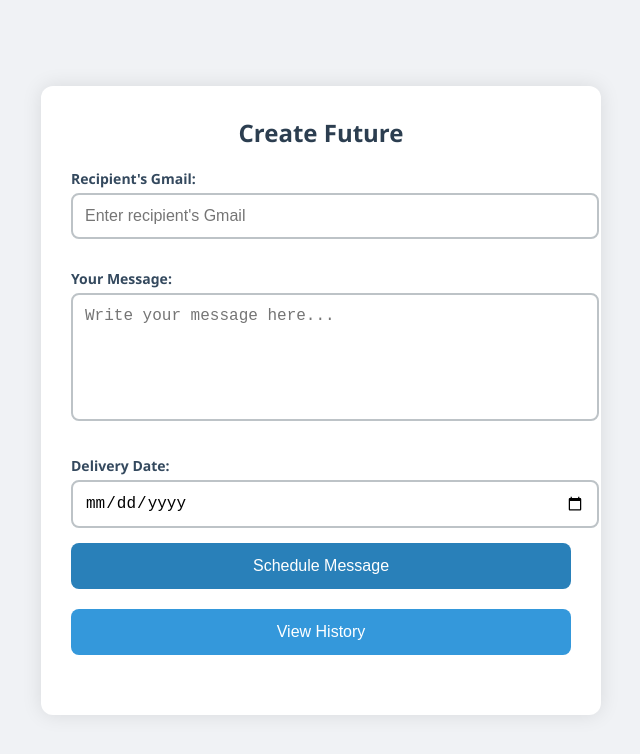
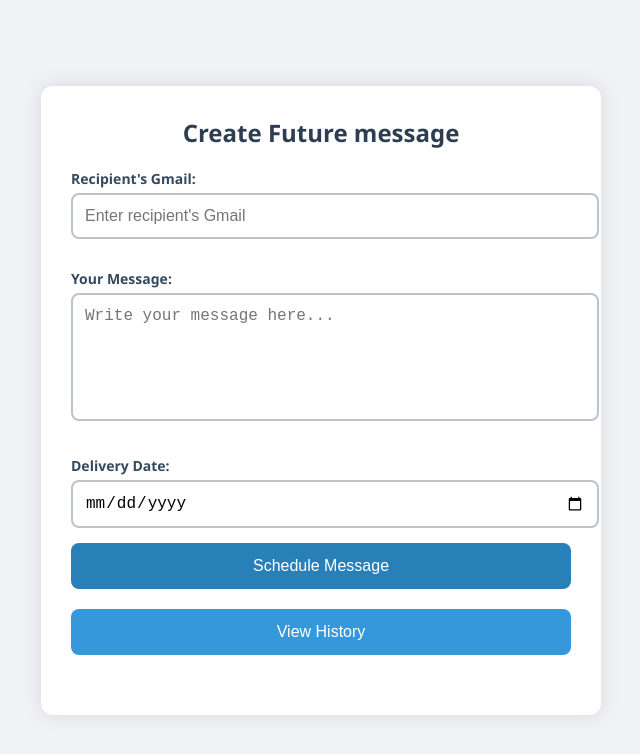
Before and after one commit to radhakrishna74160/flune, a plain HTML site: page future.html in a window 1280 px wide. Shown: the whole page, without its empty margins (319-959 px from the left). Drawn offline with Linux system fonts and the light colour scheme.

Commit message:
your update message

```diff
--- a/future.html
+++ b/future.html
@@ -167,7 +167,7 @@
 <body>
 
 <div class="container">
-    <h1>Create Future </h1>
+    <h1>Create Future message</h1>
     <label for="email">Recipient's Gmail:</label>
     <input type="email" id="email" placeholder="Enter recipient's Gmail">
 
```
